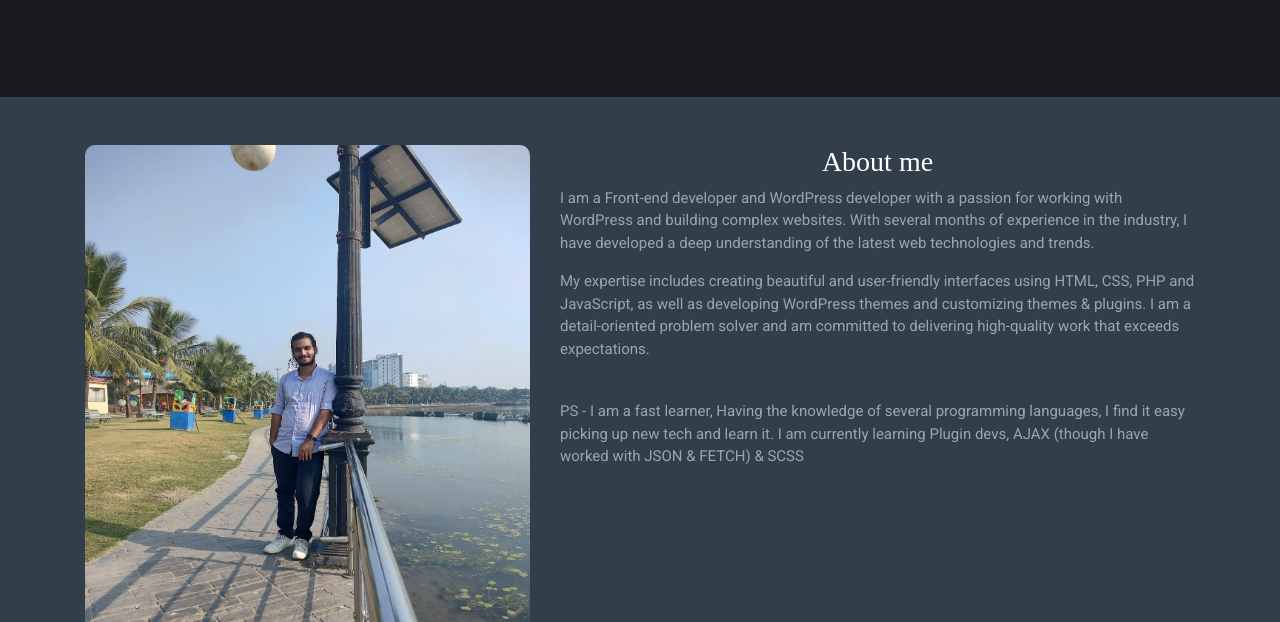
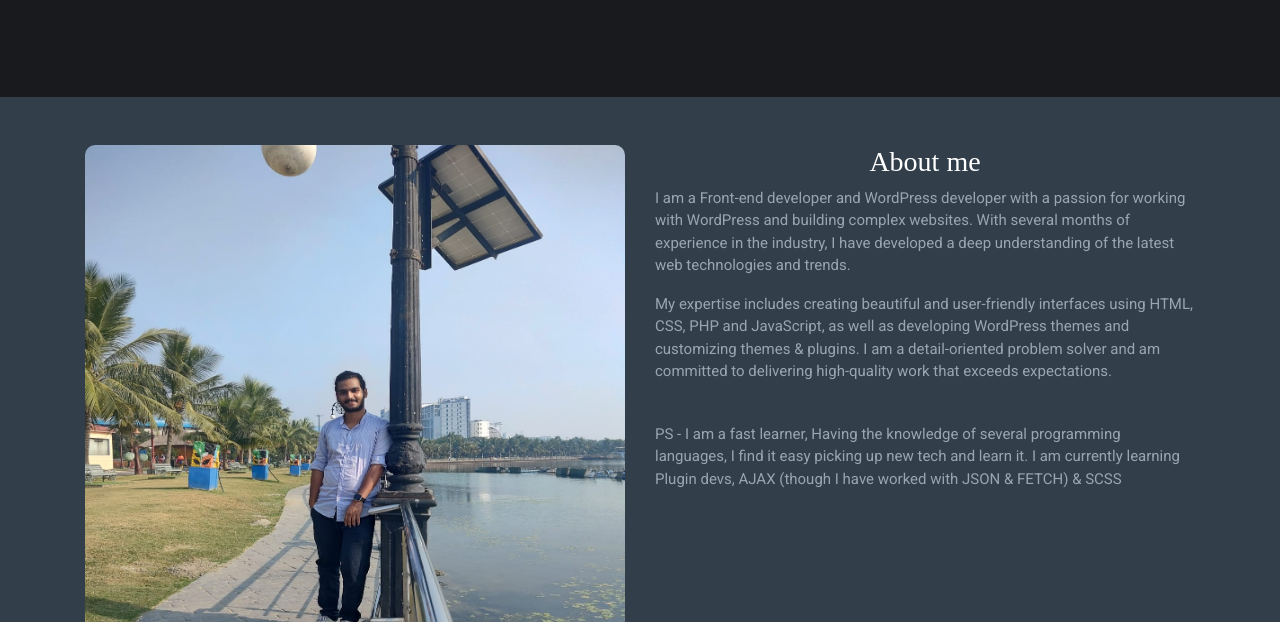
Before and after one commit to santanuporegithub/My-portfolio, a plain HTML site: page index.html in a window 1280 px wide. Shown: the part 330-952 px from the top of the page. Drawn offline with nearby package versions, Linux system fonts and the light colour scheme; no server answers; a web font is replaced by a local one.

Commit message:
pp updated

```diff
--- a/index.html
+++ b/index.html
@@ -70,7 +70,7 @@
     <div class="me-card1-bg pt-5 pb-5" id="about">
         <div class="container">
             <div class="row">
-                <div class="col-12 col-md-7 order-md-2">
+                <div class="col-12 col-md-6 order-md-2">
                     <h1 class="head2" style="font-family: Bree ; text-align: center; font-size: 28px;">About me</h1>
                     <img src="./images/pp.jpg" class="sm-img mb-3 d-md-none" />
                     <p class="para">I am a Front-end developer and WordPress developer with a passion for working with WordPress and building complex websites. With several months of experience in the industry, I have developed a deep understanding of the latest web technologies and trends. </p>
@@ -79,7 +79,7 @@
                     </p>
 
                 </div>
-                <div class="col-md-5 d-none d-md-block order-md-1">
+                <div class="col-md-6 d-none d-md-block order-md-1">
                     <img src="./images/pp.jpg" class="sm-img mb-3" style="height: 90%;"/>
                 </div>
             </div>
```
